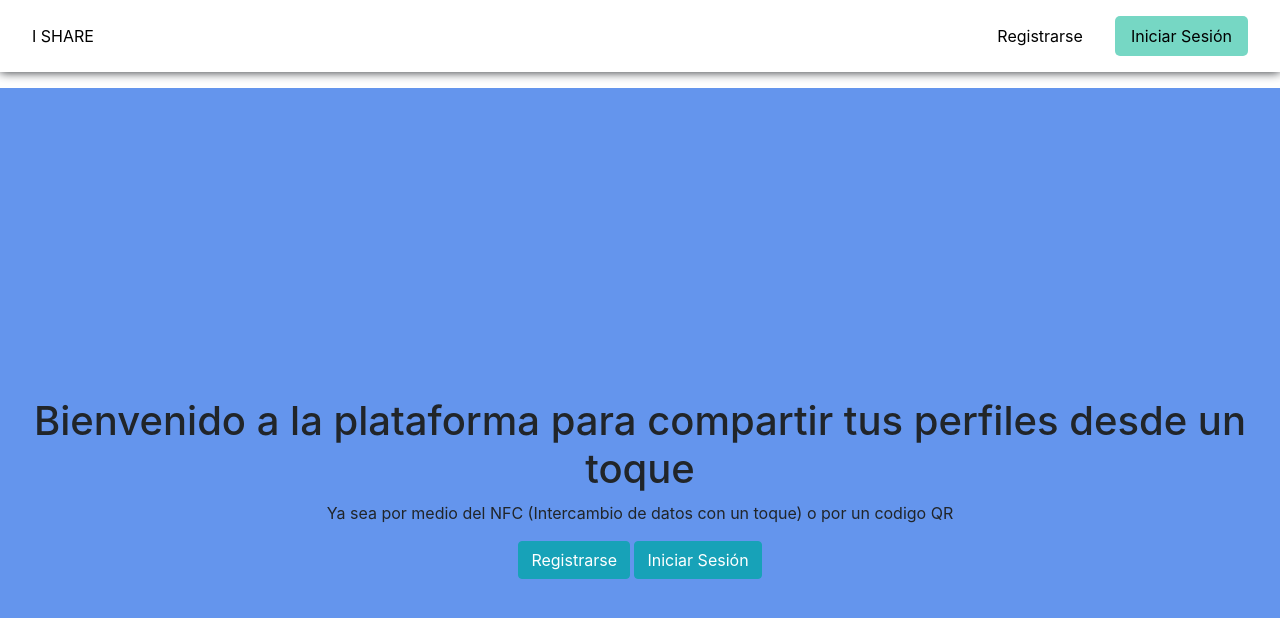
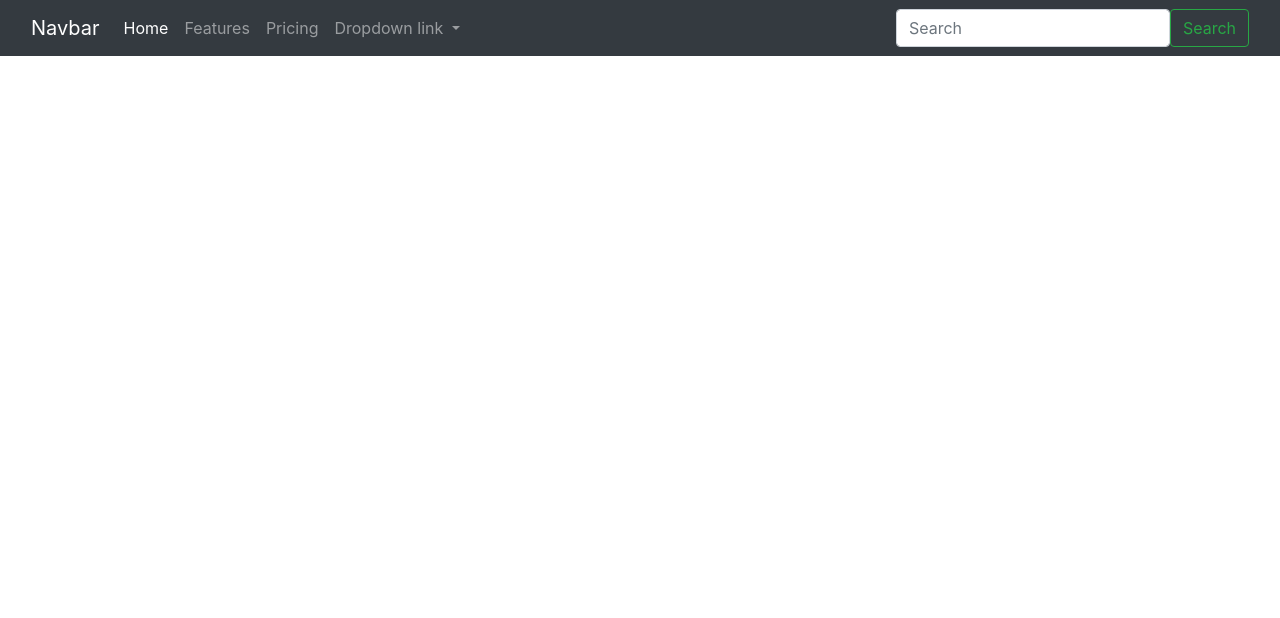
Before and after one commit to AbrahamCoco/AbrahamCoco, a plain HTML site: page Shared-Me/Pagina-WEB/index.html in a window 1280 px wide. Drawn offline with nearby package versions, Linux system fonts and the light colour scheme.

Commit message:
Shared-me navbar

```diff
--- a/Shared-Me/Pagina-WEB/CSS/index.css
+++ /dev/null
@@ -1,41 +0,0 @@
-.list{
-    display: flex;
-    justify-content: center;
-    align-items: center;
-    padding: 1rem 0;
-    box-shadow: 0px 0px 10px;
-}
-
-.list-item{
-    list-style: none;
-    margin-right: 2rem;
-}
-
-.list-item a {
-    text-decoration: none;
-    color: black;
-    transition: all 200ms ease-in;
-}
-
-.list-item:first-child {
-    margin-right: auto;
-    margin-left: 2rem;
-}
-
-.list-item:last-child {
-    background: rgb(118, 215, 196);
-    border-radius: 5px;
-    padding: 0.5rem 1rem;
-    cursor: pointer;
-    transition: all 200ms ease-in;
-}
-
-.list-item:last-child:hover {
-    background: rgb(26, 188, 156);
-}
-
-#contenido1 {
-    width: 100%;
-    height: 100%;
-    background: cornflowerblue;
-}
--- a/Shared-Me/Pagina-WEB/index.html
+++ b/Shared-Me/Pagina-WEB/index.html
@@ -1,49 +1,53 @@
 <!DOCTYPE html>
 <html lang="en">
-
 <head>
     <meta charset="UTF-8">
     <meta http-equiv="X-UA-Compatible" content="IE=edge">
     <meta name="viewport" content="width=device-width, initial-scale=1.0">
-    <title>Bienvenido</title>
-    <!-- Latest compiled and minified CSS -->
+    <title>I SHARE</title>
+
+    <!-- Bootstrap-->
     <link rel="stylesheet" href="https://maxcdn.bootstrapcdn.com/bootstrap/4.5.2/css/bootstrap.min.css">
+    <script src="https://ajax.googleapis.com/ajax/libs/jquery/3.5.1/jquery.min.js"></script>
+    <script src="https://cdnjs.cloudflare.com/ajax/libs/popper.js/1.16.0/umd/popper.min.js"></script>
+    <script src="https://maxcdn.bootstrapcdn.com/bootstrap/4.5.2/js/bootstrap.min.js"></script>
 
-    <!-- jQuery library -->
-    <script src="https://ajax.googleapis.com/ajax/libs/jquery/3.5.1/jquery.min.js"></script>
-
-    <!-- Popper JS -->
-    <script src="https://cdnjs.cloudflare.com/ajax/libs/popper.js/1.16.0/umd/popper.min.js"></script>
-
-    <!-- Latest compiled JavaScript -->
-    <script src="https://maxcdn.bootstrapcdn.com/bootstrap/4.5.2/js/bootstrap.min.js"></script>
-    <link rel="stylesheet" href="CSS/index.css">
 </head>
-
 <body>
-    <nav>
-        <ul class="list">
-            <li class="list-item">
-                <a href="index.html">I SHARE</a>
-            </li>
-            <li class="list-item">
-                <a href="Registrarse.html">Registrarse</a>
-            </li>
-            <li class="list-item">
-                <a href="Iniciar Sesion.html">Iniciar Sesión</a>
-            </li>
-        </ul>
-    </nav>
-    <div id="contenido1">
-        <div class="vh-100 row justify-content-center align-items-center">
-            <div class="text-center">
-                <h1>Bienvenido a la plataforma para compartir tus perfiles desde un toque</h1>
-                <p>Ya sea por medio del NFC (Intercambio de datos con un toque) o por un codigo QR</p>
-                <a href="Registrarse.html" class="btn btn-info" role="button">Registrarse</a>
-                <a href="Iniciar Sesion.html" class="btn btn-info" role="button">Iniciar Sesión</a>
-            </div>
+    <nav class="navbar navbar-dark bg-dark navbar-expand-lg bg-light">
+        <div class="container-fluid">
+          <a class="navbar-brand" href="#">Navbar</a>
+          <button class="navbar-toggler" type="button" data-bs-toggle="collapse" data-bs-target="#navbarNavDropdown" aria-controls="navbarNavDropdown" aria-expanded="false" aria-label="Toggle navigation">
+            <span class="navbar-toggler-icon"></span>
+          </button>
+          <div class="collapse navbar-collapse" id="navbarNavDropdown">
+            <ul class="navbar-nav">
+              <li class="nav-item">
+                <a class="nav-link active" aria-current="page" href="#">Home</a>
+              </li>
+              <li class="nav-item">
+                <a class="nav-link" href="#">Features</a>
+              </li>
+              <li class="nav-item">
+                <a class="nav-link" href="#">Pricing</a>
+              </li>
+              <li class="nav-item dropdown">
+                <a class="nav-link dropdown-toggle" href="#" role="button" data-bs-toggle="dropdown" aria-expanded="false">
+                  Dropdown link
+                </a>
+                <ul class="dropdown-menu">
+                  <li><a class="dropdown-item" href="#">Action</a></li>
+                  <li><a class="dropdown-item" href="#">Another action</a></li>
+                  <li><a class="dropdown-item" href="#">Something else here</a></li>
+                </ul>
+              </li>
+            </ul>
+          </div>
+          <form class="d-flex" role="search">
+            <input class="form-control me-2" type="search" placeholder="Search" aria-label="Search">
+            <button class="btn btn-outline-success" type="submit">Search</button>
+          </form>
         </div>
-    </div>
+      </nav>
 </body>
-
 </html>
```
